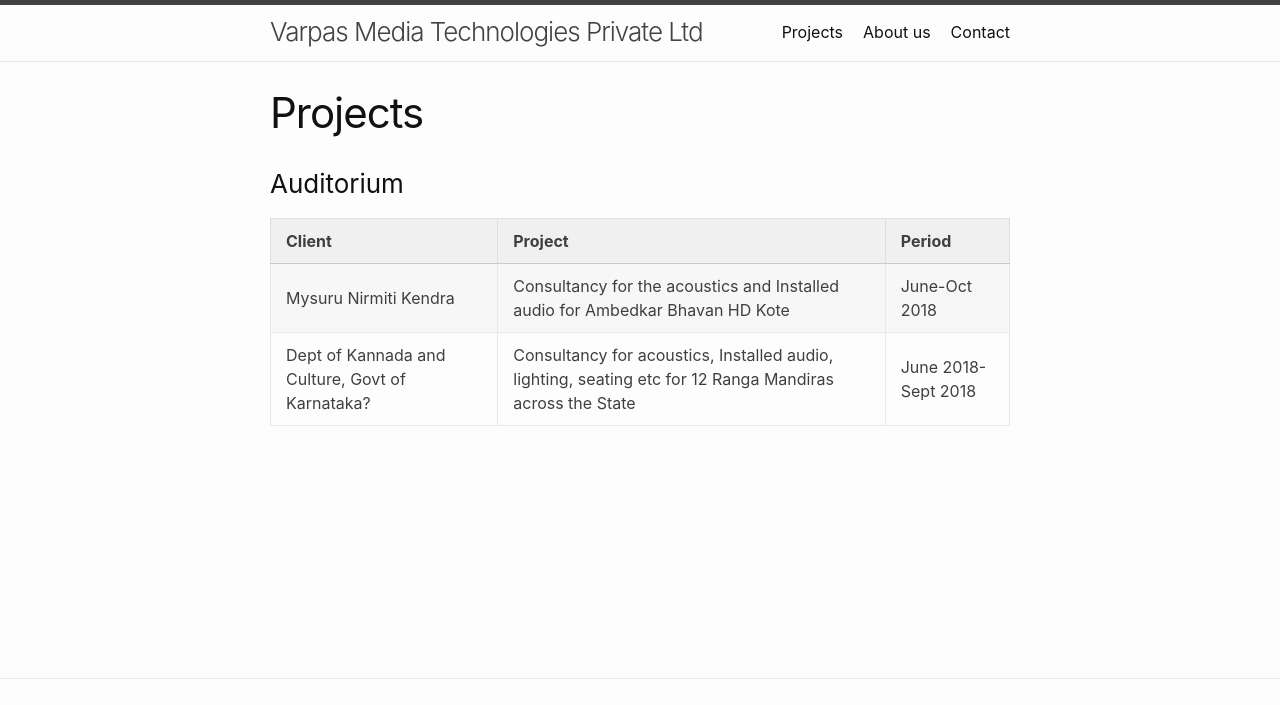
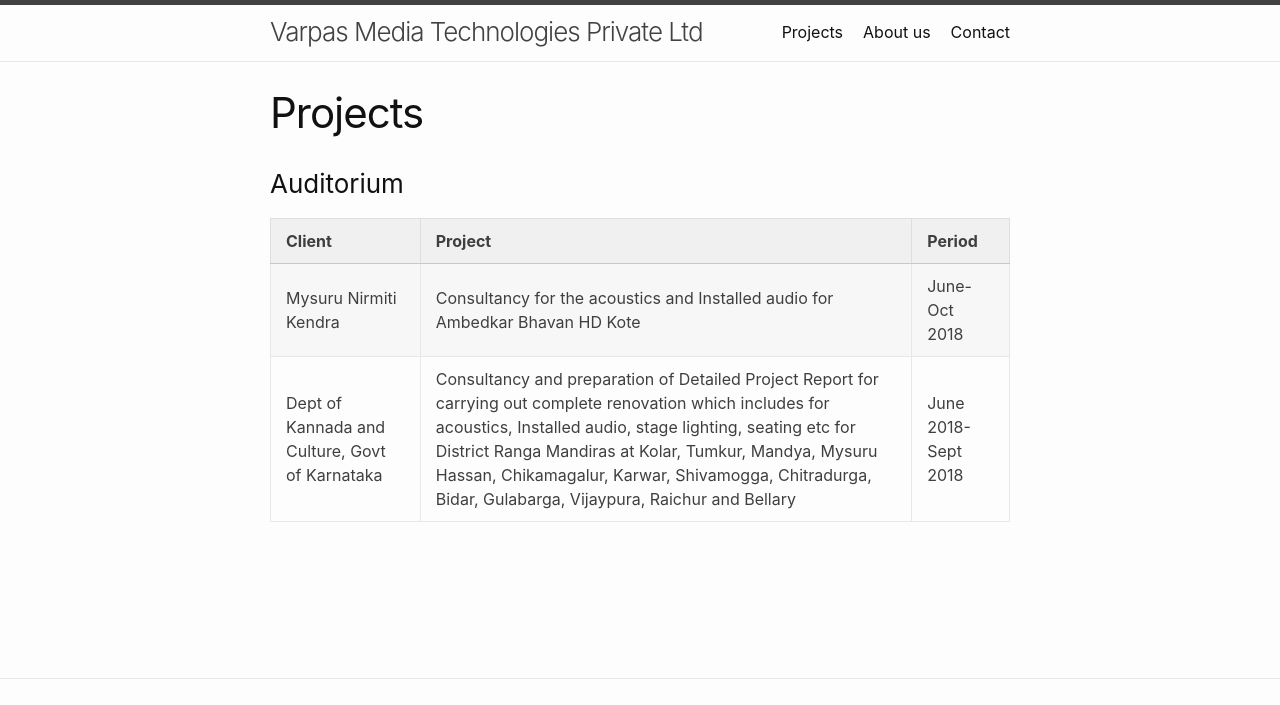
Before and after one commit to VarpasMedia/VarpasMedia.github.io, a Jekyll site: the page built from Projects.md, in a window 1280 px wide, cut to the strip 0-705 px from the top of the page. Built offline with Jekyll 4.4.1, drawn with Linux system fonts in a browser that asks for light colours; our own code applies the rules of GitHub Pages for plain Markdown files.

Commit message:
Update Projects.md

```diff
--- a/Projects.md
+++ b/Projects.md
@@ -20,8 +20,9 @@ permalink: /Projects/
         <td>June-Oct 2018</td>
     </tr>
     <tr>
-        <td>Dept of Kannada and Culture, Govt of Karnataka?</td>
-        <td>Consultancy for acoustics, Installed audio, lighting, seating etc for 12 Ranga Mandiras across the State</td>
+        <td>Dept of Kannada and Culture, Govt of Karnataka</td>
+        <td>Consultancy and preparation of Detailed Project Report for carrying out complete renovation which includes  for acoustics, Installed audio, stage lighting, seating etc for District Ranga Mandiras at  Kolar, Tumkur, Mandya, Mysuru
+		Hassan, Chikamagalur, Karwar, Shivamogga, Chitradurga, Bidar, Gulabarga, Vijaypura, Raichur and Bellary</td>
         <td>June 2018-Sept 2018</td>
     </tr>
 </table>
```
